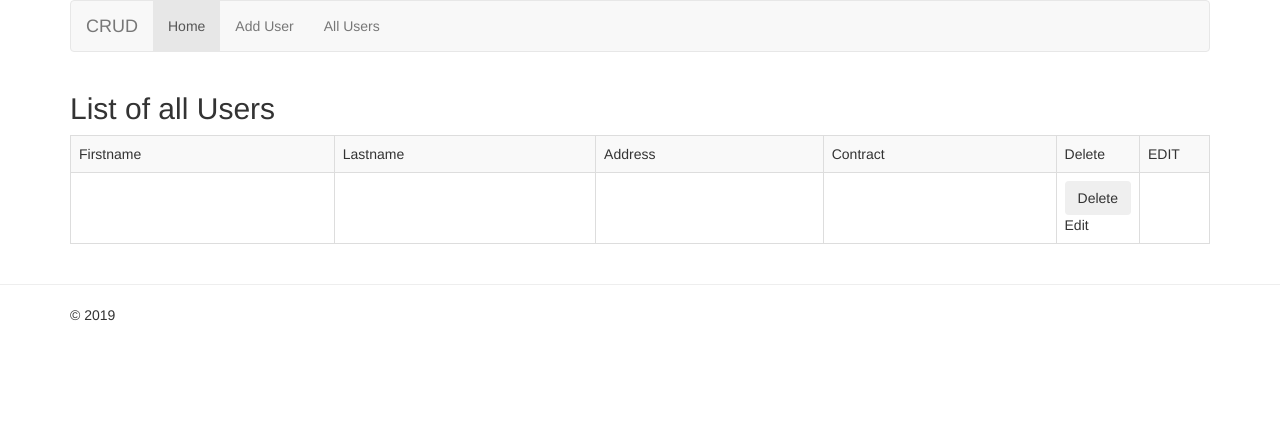
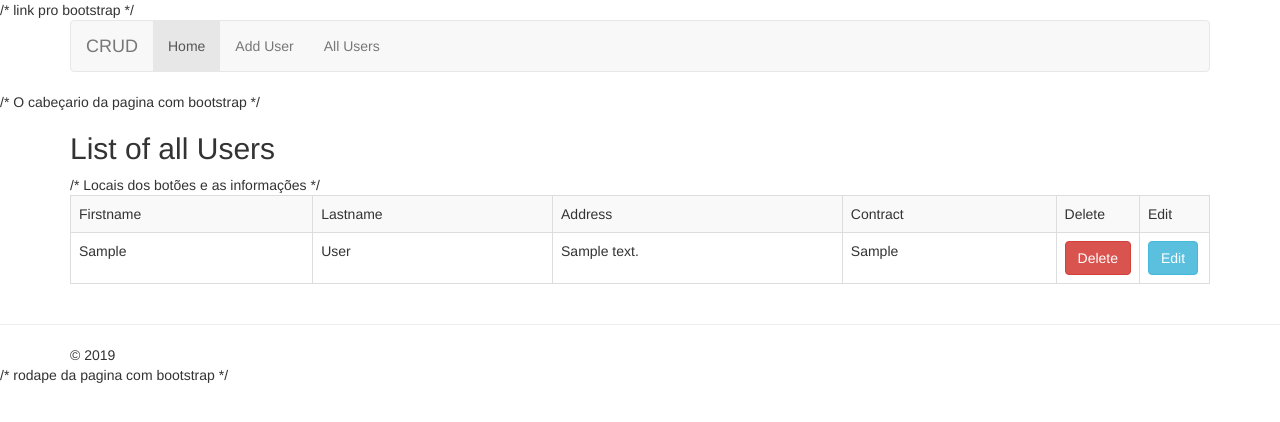
Before and after one commit to JhownGabriel/PHPCrud-BootStrap, a PHP site: page /users.php in a window 1280 px wide. Shown: the top 422 px of the page. Run offline with PHP 8.4, Linux system fonts and the light colour scheme; tables that the repository leaves empty or names only in its code hold one stand-in row (values such as "Sample post"); data that the repository does not hold is empty.

Commit message:
bootstrap com comentarios e acabado

```diff
--- a/footer.php
+++ b/footer.php
@@ -2,3 +2,5 @@
 <div class="container">     &copy; 2019</div>
 </body>
 </html>
+
+/* rodape da pagina com bootstrap */
--- a/header.php
+++ b/header.php
@@ -3,7 +3,7 @@
 <head>
     <title> CRUD</title>
     <link rel="stylesheet" type="text/css"
-    href="https://maxcdn.bootstrapcdn.com/bootstrap/3.3.7/css/bootstrap.min.css">
+    href="https://maxcdn.bootstrapcdn.com/bootstrap/3.3.7/css/bootstrap.min.css"> /* link pro bootstrap */
 
     <style type="text/css">
         .box{
@@ -36,3 +36,5 @@
         </nav>
     </div>
 </body>
+
+/* O cabeçario da pagina com bootstrap */
--- a/index.php
+++ b/index.php
@@ -9,3 +9,5 @@ require_once 'header.php';
 
 <?php
     require_once 'footer.php';
+
+/* Pagina inicial*/
--- a/insert.php
+++ b/insert.php
@@ -4,7 +4,7 @@ require_once 'connect.php';
 require_once 'header.php';
 ?>
 <div class="container">
-    <?php
+    <?php                       /* analisa se todos os campos estão preenchidos do cadastro */
     if(isset($_POST['addnew'])){
         if ( empty($_POST['firstname']) || empty($_POST['lastname']) ||
     empty($_POST['address']) || empty($_POST['contact'])) {
@@ -45,3 +45,5 @@ require_once 'header.php';
 </div>
 <?php
 require_once 'footer.php';
+
+/* pagina para inserir novos cadastros */
--- a/users.php
+++ b/users.php
@@ -3,39 +3,39 @@ require_once 'connect.php';
 require_once 'header.php';
 
 echo "<div class='container'>";
-if (isset($_POST['delete'])) {
+if ( isset($_POST['delete'])) {
     $sql = "DELETE FROM users WHERE user_id=" .$_POST['userid'];
     if($con->query($sql) === TRUE){
         echo "<div class='alert alert-success'>Successfully delete user</div>";
     }
 }
-$sql    = "SELECT 8 FROM users";
+$sql    = "SELECT * FROM users";
 $result = $con->query($sql);
-if ( $result->num_rows > 0) {
+if ($result->num_rows > 0) {
 
     ?>
     <h2>List of all Users</h2>
-    <table class="table table-bordered table-striped">
+    <table class="table table-bordered table-striped"> /* Locais dos botões e as informações */
             <tr>
                 <td>Firstname</td>
                 <td>Lastname</td>
                 <td>Address</td>
                 <td>Contract</td>
                 <td width="70px">Delete</td>
-                <td width="70px">EDIT</td>
+                <td width="70px">Edit</td>
             </tr>
     <?php
-    while ( $row = $result->fetch_assoc())
+    while ( $row = $result->fetch_assoc()) /* por aqui voce consegue ver os nomes ,deletar e editar */
     {
             echo "<form action='' method='POST'>";   //added
-            echo "<input type='hidden' value=''".$row['user_id']."' name='userid' />"; //added
+            echo "<input type='hidden' value='".$row['user_id']."' name='userid' />"; //added
             echo "<tr>";
-            echo "<td>".$row['firstname'] . "</td>";
-            echo "<td>".$row['lastname'] . "</td>";
-            echo "<td>".$row['address'] . "</td>";
-            echo "<td>".$row['contact'] . "</td>";
-            echo "<td><input type='submit' name='delete' value='Delete' class='btn btn-danger</td>";
-            echo "<td><a href='edit.php?id=".$row['user_id']."' class='btn btn-info'>Edit</a></td>";
+            echo "<td>".$row['firstname']."</td>";
+            echo "<td>".$row['lastname']."</td>";
+            echo "<td>".$row['address']."</td>";
+            echo "<td>".$row['contact']."</td>";
+            echo "<td><input type='submit' name='delete' value='Delete' class='btn btn-danger' /></td>";
+            echo "<td><a href='edit.php?id=".$row['user_id']."' class='btn btn-info' />Edit</a></td>";
             echo "</tr>";
             echo "</form>"; //added
     }
@@ -51,3 +51,5 @@ else
 </div>
 <?php
 require_once 'footer.php';
+
+/* Onde estao armazenados os usuarios */
```
Also changed, not shown: edit.php (+11 -14 lines).
